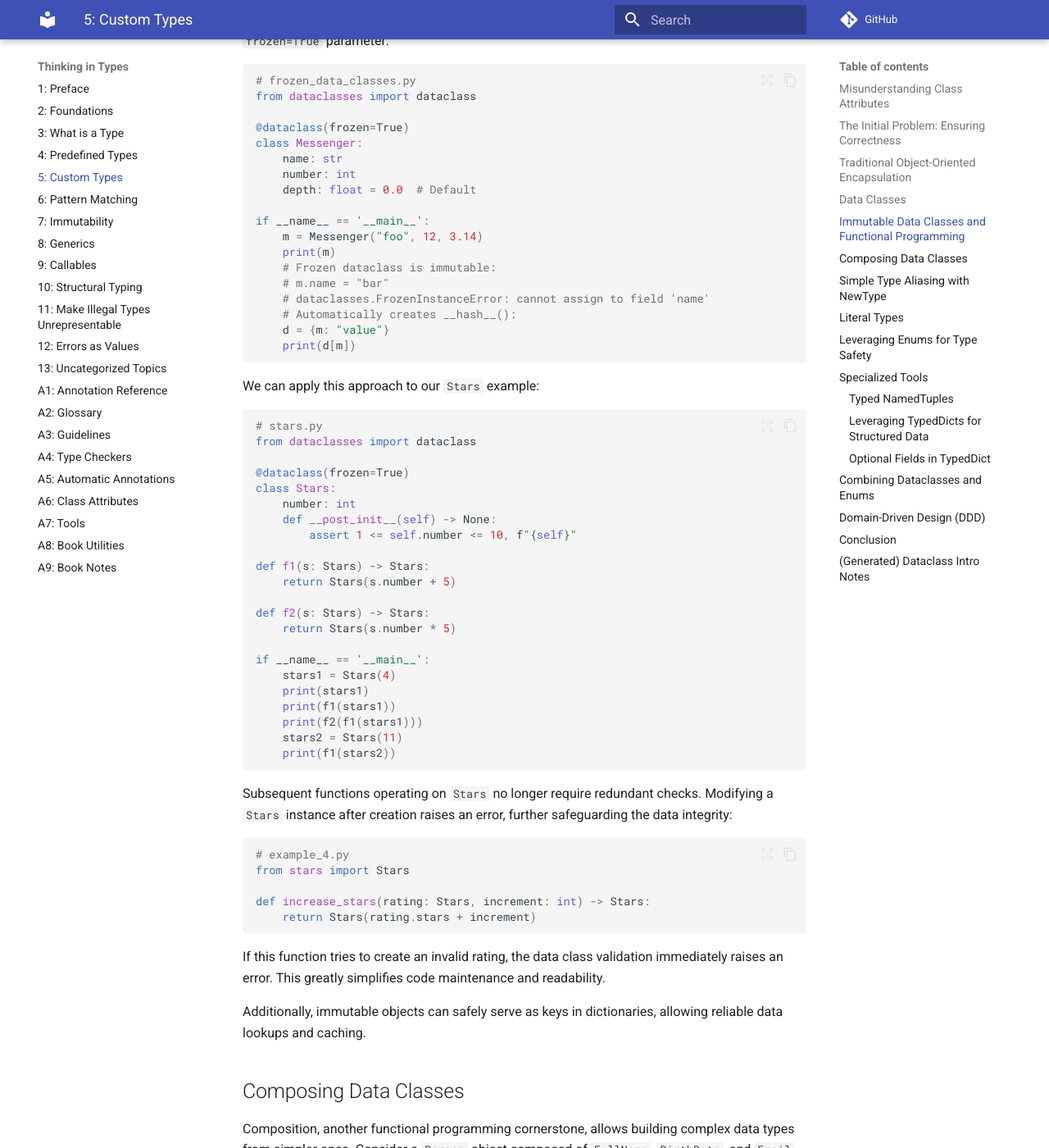
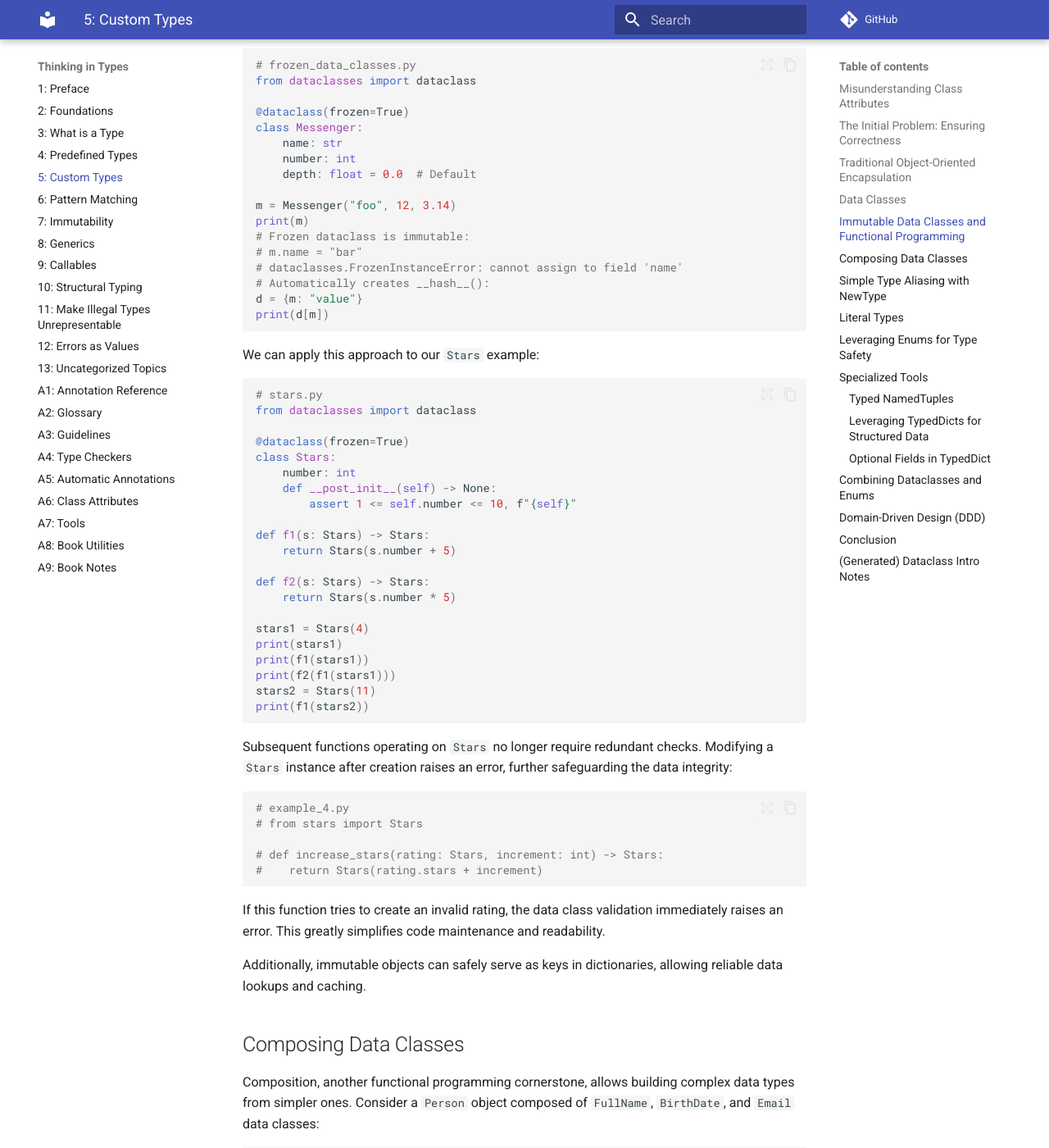
Before and after one commit to ThinkingInTypes/ThinkingInTypes.github.io, an MkDocs documentation site: the page built from Chapters/05_Custom_Types.md, in a window 1280 px wide and 1400 px high, scrolled down 3223 px. Shown: the whole window at 82% size. Built offline with MkDocs 1.6.1 and Material for MkDocs 9.7.7, drawn with Linux system fonts in a browser that asks for light colours; comment, search, counter and statistics services are not loaded; some of the changed text lies outside the part shown.

Commit message:
Update 05_Custom_Types.md

````diff
--- a/Chapters/05_Custom_Types.md
+++ b/Chapters/05_Custom_Types.md
@@ -119,24 +119,23 @@ class Messenger:
     number: int
     depth: float = 0.0  # Default argument
 
-if __name__ == '__main__':
-    x = Messenger(name="x", number=9, depth=2.0)
-    m = Messenger("foo", 12, 3.14)
-    print(m)
-    print(m.name, m.number, m.depth)
-    mm = Messenger("xx", 1)  # Uses default argument
-    print(mm == Messenger("xx", 1))  # Generates __eq__()
-    print(mm == Messenger("xx", 2))
+x = Messenger(name="x", number=9, depth=2.0)
+m = Messenger("foo", 12, 3.14)
+print(m)
+print(m.name, m.number, m.depth)
+mm = Messenger("xx", 1)  # Uses default argument
+print(mm == Messenger("xx", 1))  # Generates __eq__()
+print(mm == Messenger("xx", 2))
 
-    # Make a copy with a different depth:
-    mc = replace(m, depth=9.9)
-    print(m, mc)
+# Make a copy with a different depth:
+mc = replace(m, depth=9.9)
+print(m, mc)
 
-    # Mutable:
-    m.name = "bar"
-    print(m)
-    # d = {m: "value"}
-    # TypeError: unhashable type: 'Messenger'
+# Mutable:
+m.name = "bar"
+print(m)
+# d = {m: "value"}
+# TypeError: unhashable type: 'Messenger'
 ```
 
 In a `dataclass`, validation logic resides exclusively in the `__post_init__` method,
@@ -160,15 +159,14 @@ class Messenger:
     number: int
     depth: float = 0.0  # Default
 
-if __name__ == '__main__':
-    m = Messenger("foo", 12, 3.14)
-    print(m)
-    # Frozen dataclass is immutable:
-    # m.name = "bar"
-    # dataclasses.FrozenInstanceError: cannot assign to field 'name'
-    # Automatically creates __hash__():
-    d = {m: "value"}
-    print(d[m])
+m = Messenger("foo", 12, 3.14)
+print(m)
+# Frozen dataclass is immutable:
+# m.name = "bar"
+# dataclasses.FrozenInstanceError: cannot assign to field 'name'
+# Automatically creates __hash__():
+d = {m: "value"}
+print(d[m])
 ```
 
 We can apply this approach to our `Stars` example:
@@ -189,13 +187,12 @@ def f1(s: Stars) -> Stars:
 def f2(s: Stars) -> Stars:
     return Stars(s.number * 5)
 
-if __name__ == '__main__':
-    stars1 = Stars(4)
-    print(stars1)
-    print(f1(stars1))
-    print(f2(f1(stars1)))
-    stars2 = Stars(11)
-    print(f1(stars2))
+stars1 = Stars(4)
+print(stars1)
+print(f1(stars1))
+print(f2(f1(stars1)))
+stars2 = Stars(11)
+print(f1(stars2))
 ```
 
 Subsequent functions operating on `Stars` no longer require redundant checks.
@@ -203,10 +200,10 @@ Modifying a `Stars` instance after creation raises an error, further safeguardin
 
 ```python
 # example_4.py
-from stars import Stars
+# from stars import Stars
 
-def increase_stars(rating: Stars, increment: int) -> Stars:
-    return Stars(rating.stars + increment)
+# def increase_stars(rating: Stars, increment: int) -> Stars:
+#    return Stars(rating.stars + increment)
 ```
 
 If this function tries to create an invalid rating, the data class validation immediately raises an error.
````
Also changed, not shown: other parts of Chapters/05_Custom_Types.md (+7 -4 lines).
